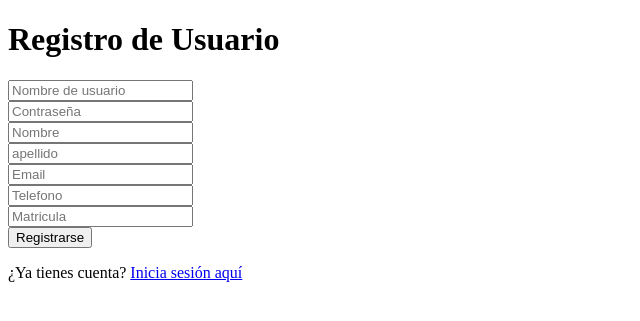
After one commit to mr-melenas/ejercicios, a Flask app: template taximetro/taximetro_web/templates/register.html in a window 1280 px wide. The commit adds this page. Shown: the top 321 px of the page, without its empty margins (0-640 px from the left). Run offline with Flask 3, Linux system fonts and the light colour scheme; the template is opened without the code that fills it, so the values that code supplies are empty; some libraries are stand-ins or nearby versions.

Commit message:
datos extra librerias

```diff
--- a/taximetro/taximetro_web/app.py
+++ b/taximetro/taximetro_web/app.py
@@ -1,27 +1,69 @@
-from flask import Flask, render_template, request, redirect, url_for
+from flask import Flask, render_template, request, redirect, url_for ,session, flash
 from flask_pymongo import PyMongo
+from flask_bcrypt import Bcrypt
 from datetime import datetime
 
 app = Flask(__name__)
+app.secret_key = 'secreto_super_seguro'  # Clave para manejar sesiones
+
 
 # Conectar a MongoDB Atlas
 app.config["MONGO_URI"] = "mongodb+srv://mbeltranestudio:tAucnxsq2Qc822DS@clusteradan.amk0r.mongodb.net/"
 mongo = PyMongo(app)
+bcrypt = Bcrypt(app)
 
+#----------------------------------------------------------------------------------------------------------------------------
+# Página de login
+#----------------------------------------------------------------------------------------------------------------------------
+@app.route('/login', methods=['GET', 'POST'])
+def login():
+    if request.method == 'POST':
+        username = request.form['username']
+        password = request.form['password']
+
+        usuario = mongo.db.usuarios.find_one({'username': username})
+
+        if usuario and bcrypt.check_password_hash(usuario['password'], password):
+            session['usuario'] = username
+            flash('¡Inicio de sesión exitoso!', 'success')
+            return redirect(url_for('index'))
+        else:
+            flash('Usuario o contraseña incorrectos.', 'danger')
+
+    return render_template('login.html')
+
+# Cerrar sesión
+@app.route('/logout')
+def logout():
+    session.pop('usuario', None)
+    flash('Sesión cerrada.', 'info')
+    return redirect(url_for('login'))
+
+
+#----------------------------------------------------------------------------------------------------------------------------
 # Página principal
+#----------------------------------------------------------------------------------------------------------------------------
+# Página principal (requiere login)
 @app.route('/')
 def index():
-    return render_template('index.html')
+    if 'usuario' not in session:
+        return redirect(url_for('login'))
+    return render_template('index.html', usuario=session['usuario'])
 
 # Ruta para ver los recorridos
 @app.route('/recorridos')
 def mostrar_recorridos():
-    recorridos = mongo.db.recorridos.find()
+    if 'usuario' not in session:
+        return redirect(url_for('login'))
+    recorridos = mongo.db.recorridos.find({'conductor': session['usuario']})
     return render_template('recorridos.html', recorridos=recorridos)
 
 # Ruta para guardar un recorrido
 @app.route('/guardar_recorrido', methods=['POST'])
 def guardar_recorrido():
+    if 'usuario' not in session:
+        return redirect(url_for('login'))
+
     data = request.form
     nuevo_recorrido = {
         "conductor": data["conductor"],
@@ -32,6 +74,7 @@ def guardar_recorrido():
         "fecha_registro": datetime.now()
     }
     mongo.db.recorridos.insert_one(nuevo_recorrido)
+    flash('¡Recorrido guardado con éxito!', 'success')
     return redirect(url_for('mostrar_recorridos'))
 
 if __name__ == '__main__':
--- a/taximetro/taximetro_web/templates/index.html
+++ b/taximetro/taximetro_web/templates/index.html
@@ -4,8 +4,10 @@
     <title>Taxímetro</title>
 </head>
 <body>
-    <h1>Bienvenido al Taxímetro</h1>
-    <a href="/recorridos">Ver recorridos</a>
+    <h1>Bienvenido, {{ usuario }}</h1>
+
+    <a href="/recorridos">Ver recorridos</a>  |
+    <a href="/logout">Cerrar sesión</a>
 
 
 </body>
--- a/taximetro/taximetro_web/templates/recorridos.html
+++ b/taximetro/taximetro_web/templates/recorridos.html
@@ -4,7 +4,7 @@
     <title>Recorridos</title>
 </head>
 <body>
-    <h1>Lista de Recorridos</h1>
+    <h1>Lista de Recorridos: {{ usuario }} </h1>
     <a href="/">Volver</a>
     <ul>
         {% for recorrido in recorridos %}
--- /dev/null
+++ b/taximetro/taximetro_web/templates/register.html
@@ -0,0 +1,23 @@
+<!DOCTYPE html>
+<html>
+<head>
+    <title>Registro - Taxímetro</title>
+</head>
+<body>
+    <h1>Registro de Usuario</h1>
+    <form action="/register" method="POST">
+        <input type="text" name="username" placeholder="Nombre de usuario" required><br>
+        <input type="password" name="password" placeholder="Contraseña" required><br>
+
+        <input type="text" name="nombre" placeholder="Nombre" required><br>
+        <input type="text" name="apellido" placeholder="apellido " required><br>
+        <input type="text" name="email" placeholder="Email " required><br>
+
+        <input type="text" name="telefono" placeholder="Telefono " ><br>
+        <input type="text" name="matricula" placeholder="Matricula" ><br>
+
+        <button type="submit">Registrarse</button>
+    </form>
+    <p>¿Ya tienes cuenta? <a href="/login">Inicia sesión aquí</a></p>
+</body>
+</html>
```
Also changed, not shown: taximetro/taximetro_web/templates/login.html (added, +15 -0 lines).
